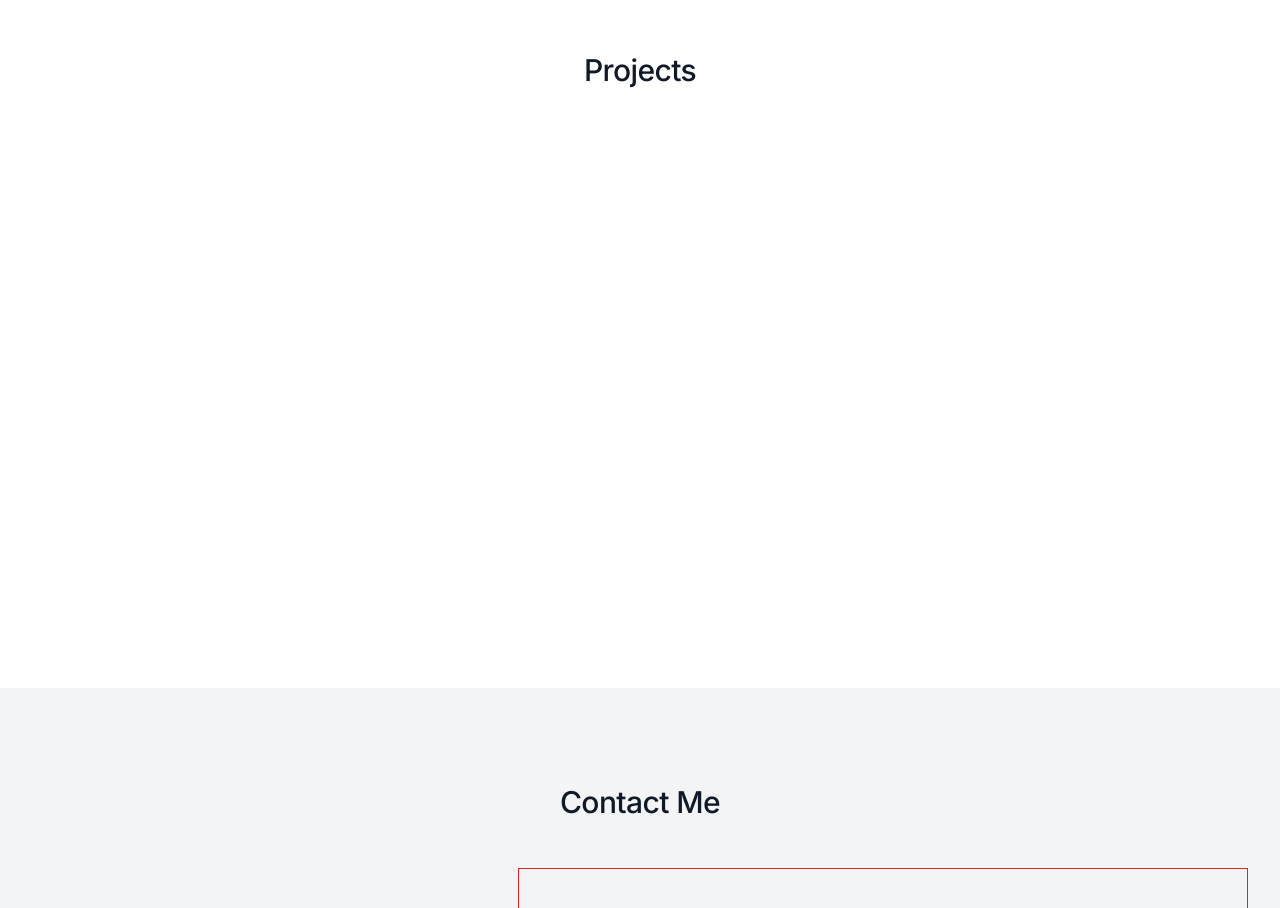
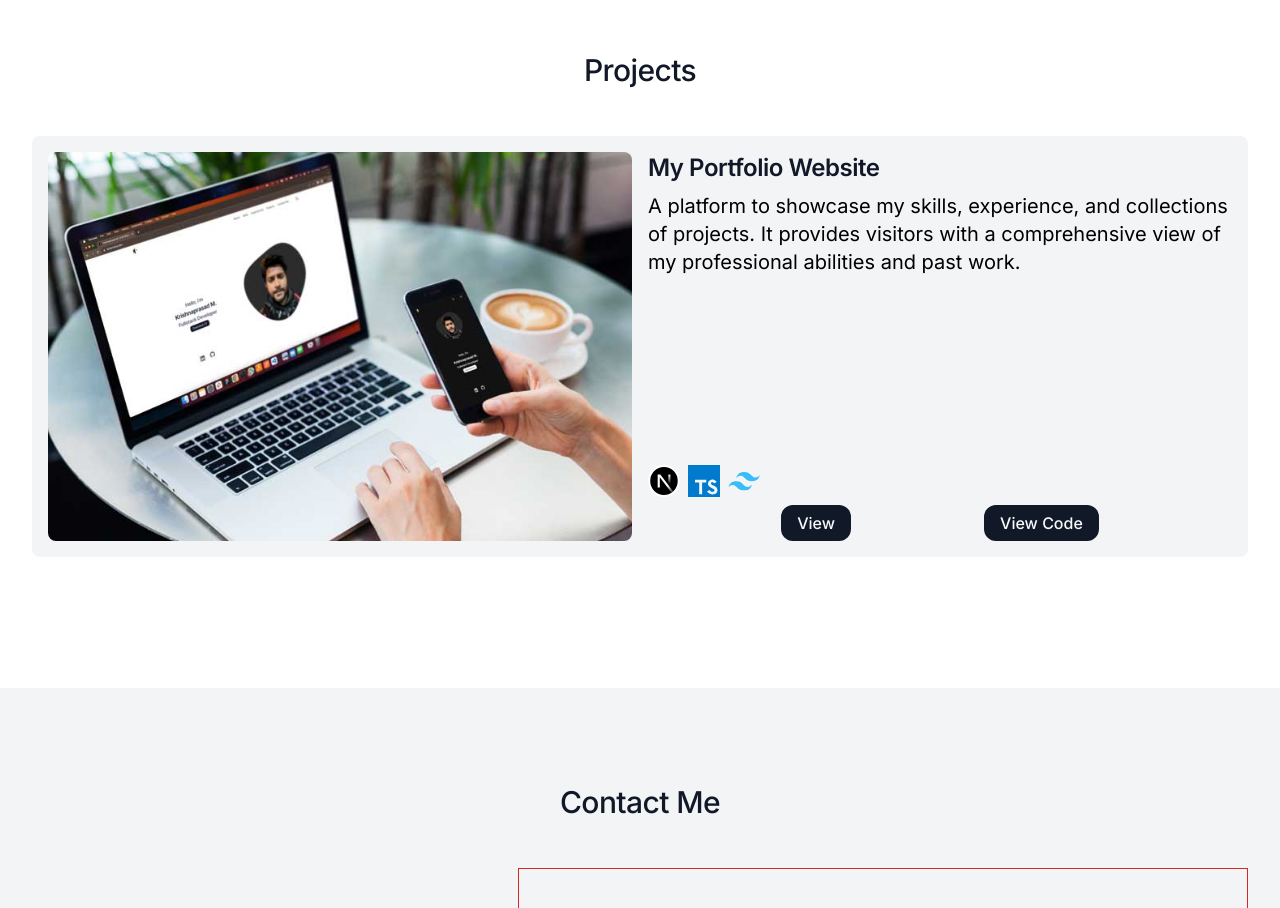
Before and after one commit to iamkrishnaprasad/iamkrishna.dev, a Next.js app: page / in a window 1280 px wide. Shown: the part 4880-5788 px from the top of the page. Built offline with nearby package versions, Linux system fonts and the light colour scheme.

Commit message:
Project section

```diff
--- a/src/components/feature/sections/Projects.tsx
+++ b/src/components/feature/sections/Projects.tsx
@@ -1,11 +1,77 @@
-import Section from "@/components/common/section";
 import React from "react";
 import SectionHeading from "../sectionHeading";
+import ImageWrapper from "@/components/common/imageWrapper";
+import { PROJECTS } from "@/helper";
+import Typography from "@/components/common/typography";
+import LinkButton from "@/components/common/linkButton";
 
 const ProjectsContent = () => {
   return (
     <>
       <SectionHeading title="Projects" />
+      <div className="flex flex-col gap-4">
+        {PROJECTS.map((project) => {
+          return (
+            <div
+              key={project.name}
+              className="flex w-full flex-col gap-4 rounded-lg bg-[#f3f4f6] p-4 dark:bg-[#181818] md:flex-row"
+            >
+              <div className="flex h-auto w-full justify-center">
+                <div className="h-auto w-full">
+                  <ImageWrapper
+                    src={project.previewImage}
+                    width={100}
+                    height={100}
+                    alt="Portfolio Website Image"
+                    className="max-h-full max-w-full rounded-lg"
+                  />
+                </div>
+              </div>
+              <div className="flex h-auto w-full flex-col">
+                <div className="flex h-full flex-col justify-between gap-2">
+                  <div className="flex flex-col gap-2">
+                    <Typography variant="h3" className=" text-xl md:text-2xl">
+                      {project.name}
+                    </Typography>
+                    <Typography variant="body2" className=" text-lg md:text-xl">
+                      {project.description}
+                    </Typography>
+                  </div>
+                  <div className="flex flex-col gap-2">
+                    <div className="flex flex-row gap-2">
+                      {project?.technologies?.map((technology) => {
+                        return (
+                          <div key={technology.label} className="flex flex-col items-center gap-2">
+                            <div className="flex h-8 w-8 items-center justify-center">
+                              <ImageWrapper
+                                src={technology?.logo}
+                                srcForDarkMode={technology?.darkModeLogo}
+                                alt={technology?.label}
+                                width={100}
+                                className="max-h-full max-w-full transition-transform duration-300 md:hover:scale-110"
+                              />
+                            </div>
+                          </div>
+                        );
+                      })}
+                    </div>
+                    {project?.url || project?.sourceCode ? (
+                      <div className="flex justify-evenly">
+                        {project?.url && (
+                          <LinkButton url={project?.url} target="_blank" label="View" />
+                        )}
+                        {project?.sourceCode && (
+                          <LinkButton url={project?.sourceCode} target="_blank" label="View Code" />
+                        )}
+                      </div>
+                    ) : null}
+                  </div>
+                </div>
+              </div>
+            </div>
+          );
+        })}
+      </div>
     </>
   );
 };
--- a/src/helper.ts
+++ b/src/helper.ts
@@ -34,7 +34,15 @@ import LogoFork from "public/assets/images/organizations/logo-fork.png";
 import LogoRenaissance from "public/assets/images/organizations/logo-renaissance.jpg";
 import LogoSMVIT from "public/assets/images/institutes/logo-smvit.png";
 
-import { ContactDetails, EducationDetails, TechnologyDetails, WorkDetails } from "./types";
+import ProjectPortfolio from "public/assets/images/projects/project-portfolio.jpg";
+
+import {
+  ContactDetails,
+  EducationDetails,
+  ProjectDetails,
+  TechnologyDetails,
+  WorkDetails
+} from "./types";
 import { FaWhatsapp as WhatsappIcon } from "react-icons/fa";
 import { LuPhone as PhoneIcon, LuMail as MailIcon } from "react-icons/lu";
 import { SlLocationPin as LocationDotIcon } from "react-icons/sl";
@@ -53,48 +61,6 @@ export const EXTERNAL_LINKS = {
   GITHUB: "https://github.com/iamkrishnaprasad",
   LINKEDIN: "https://www.linkedin.com/in/iamkrishnaprasad"
 };
-
-export const renderIcon = (type: string) => {
-  switch (type.toLowerCase()) {
-    case "call":
-      return React.createElement(PhoneIcon, { size: 36 });
-    case "whatsapp":
-      return React.createElement(WhatsappIcon, { size: 36 });
-    case "email":
-      return React.createElement(MailIcon, { size: 36 });
-    case "map":
-      return React.createElement(LocationDotIcon, { size: 36 });
-    default:
-      return null;
-  }
-};
-
-export const CONTACT_DETAILS: ContactDetails[] = [
-  {
-    type: "Call",
-    label: "+91 8848 333 943",
-    value: "tel:+918848333943",
-    isExternalLink: false
-  },
-  {
-    type: "WhatsApp",
-    label: "+91 8848 333 943",
-    value: "http://wa.me/918848333943?text=Hi",
-    isExternalLink: true
-  },
-  {
-    type: "Email",
-    label: "contactme@iamkrishna.dev",
-    value: "mailto:contactme@iamkrishna.dev",
-    isExternalLink: false
-  },
-  {
-    type: "Map",
-    label: "Malappuram, Kerala",
-    value: "https://maps.app.goo.gl/7UpS5zqHLURNqXLq7",
-    isExternalLink: true
-  }
-];
 
 export const TECHNOLOGIES: TechnologyDetails[] = [
   {
@@ -292,60 +258,72 @@ export const EXPERIENCES: (WorkDetails | EducationDetails)[] = [
   }
 ];
 
-// export const PROJECTS: ProjectDetails[] = [
-//   {
-//     name: "Wingie",
-//     description:
-//       "A platform for comparing and finding affordable flights, as well as booking and purchasing tickets safely and easily in a few simple clicks.",
-//     url: "https://www.wingie.com",
-//     previewImage: ProjectWingie,
-//     technologies: [
-//       "React",
-//       "Typescript",
-//       "React Bootstrap",
-//       "Firebase",
-//       "Express.js",
-//       "PostgreSQL",
-//       "Styled Components",
-//       "Redux"
-//     ]
-//   },
-//   {
-//     name: "Fiskil",
-//     description:
-//       "A platform for accessing real-time open banking and energy data to help you grow your business, backed with scalable back-end infrastructure.",
-//     url: "https://fiskil.com.au",
-//     previewImage: ProjectFiskil,
-//     technologies: [
-//       "React",
-//       "Next.js",
-//       "Typescript",
-//       "Tailwindcss",
-//       "Material UI",
-//       "Redux Toolkit",
-//       "React Query",
-//       "Express.js",
-//       "PostgreSQL",
-//       "Firebase",
-//       "AWS Amplify",
-//       "Cypress",
-//       "Storybook"
-//     ]
-//   },
-//   {
-//     name: "Pepehousing",
-//     description:
-//       "A platform for renting a flat or room in Poland. You may browse hundreds of verified deals, contact the vendor, and pay online in a simple and secure manner.",
-//     url: "https://pepehousing.com",
-//     previewImage: ProjectPepehousing,
-//     technologies: [
-//       "React",
-//       "Next.js",
-//       "Typescript",
-//       "Tailwindcss",
-//       "Redux Toolkit",
-//       "React Query",
-//       "Storybook"
-//     ]
-//   }
-// ];
+export const PROJECTS: ProjectDetails[] = [
+  {
+    name: "My Portfolio Website",
+    description:
+      "A platform to showcase my skills, experience, and collections of projects. It provides visitors with a comprehensive view of my professional abilities and past work.",
+    url: "https://iamkrishna.dev",
+    sourceCode: "https://github.com/iamkrishnaprasad/iamkrishna.dev",
+    previewImage: ProjectPortfolio,
+    technologies: [
+      {
+        label: "Next.js",
+        logo: LogoNextJS,
+        url: "https://nextjs.org/"
+      },
+      {
+        label: "Typescript",
+        logo: LogoTypescript,
+        url: "https://www.typescriptlang.org/"
+      },
+      {
+        label: "Tailwind CSS",
+        logo: LogoTailwindcss,
+        url: "https://tailwindcss.com/"
+      }
+    ]
+  }
+];
+
+export const renderIcon = (type: string, size: number = 36) => {
+  switch (type.toLowerCase()) {
+    case "call":
+      return React.createElement(PhoneIcon, { size });
+    case "whatsapp":
+      return React.createElement(WhatsappIcon, { size });
+    case "email":
+      return React.createElement(MailIcon, { size });
+    case "map":
+      return React.createElement(LocationDotIcon, { size });
+    default:
+      return null;
+  }
+};
+
+export const CONTACT_DETAILS: ContactDetails[] = [
+  {
+    type: "Call",
+    label: "+91 8848 333 943",
+    value: "tel:+918848333943",
+    isExternalLink: false
+  },
+  {
+    type: "WhatsApp",
+    label: "+91 8848 333 943",
+    value: "http://wa.me/918848333943?text=Hi",
+    isExternalLink: true
+  },
+  {
+    type: "Email",
+    label: "contactme@iamkrishna.dev",
+    value: "mailto:contactme@iamkrishna.dev",
+    isExternalLink: false
+  },
+  {
+    type: "Map",
+    label: "Malappuram, Kerala",
+    value: "https://maps.app.goo.gl/7UpS5zqHLURNqXLq7",
+    isExternalLink: true
+  }
+];
```
Also changed, not shown: src/types/index.ts (+9 -0 lines), public/assets/images/projects/project-portfolio.jpg (added).
